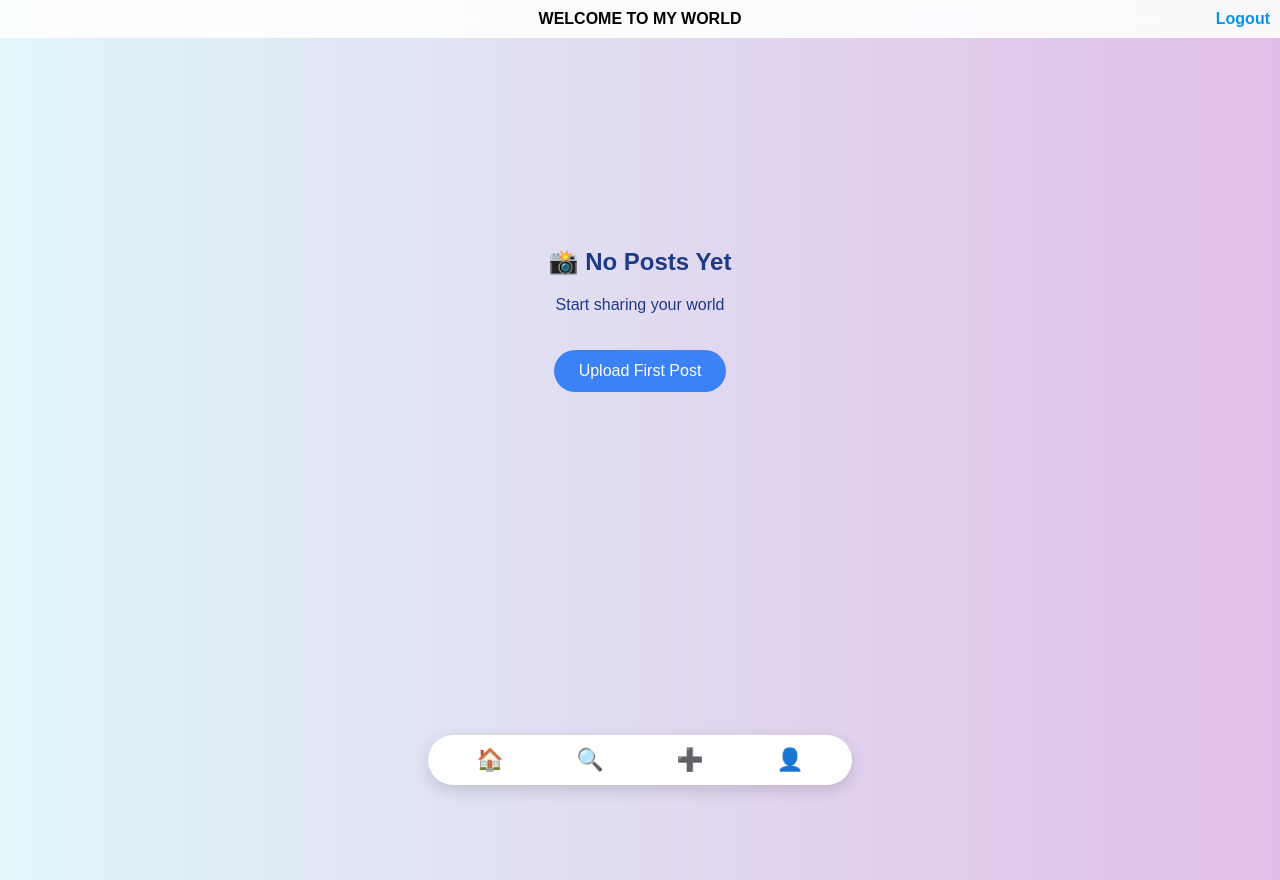
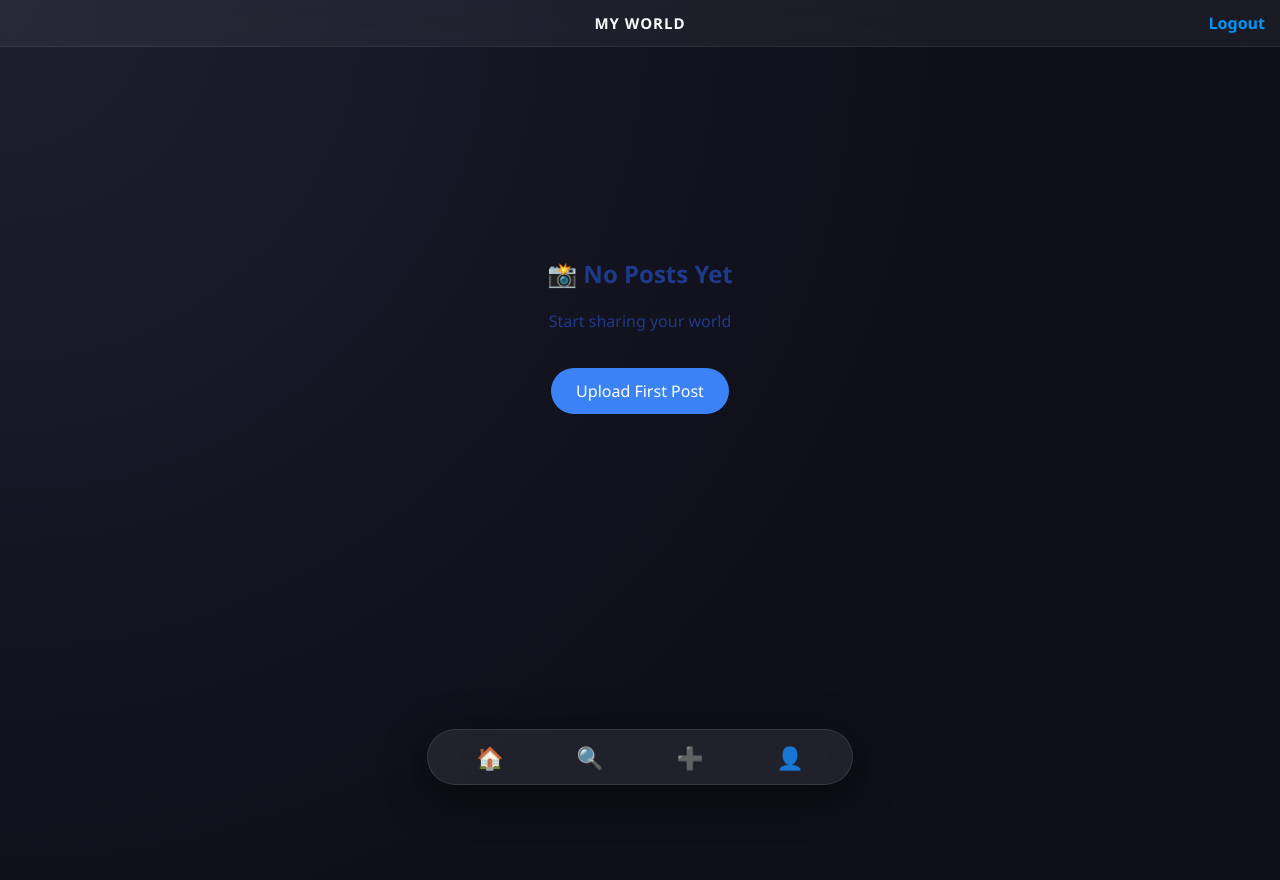
Before and after one commit to aksh336/insta_clone010, a Flask app: page /feed in a window 1280 px wide. Run offline with Flask 3, Linux system fonts and the light colour scheme; the visitor is signed in with stand-in values (Sample User, id 1); data that the repository does not hold is empty.

Commit message:
update feature

```diff
--- a/templates/feed.html
+++ b/templates/feed.html
@@ -7,8 +7,13 @@
   <style>
     body {
   margin: 0;
-      font-family: Arial;
-      background: linear-gradient(to right, #e0f7fa, #e1bee7);
+  font-family: 'Segoe UI', sans-serif;
+
+  /* 🔥 PREMIUM DARK BACKGROUND */
+  background: radial-gradient(circle at top left, #1e1e2f, #0f0f1a 60%),
+              linear-gradient(135deg, #0f172a, #1e293b);
+
+  color: #e5e7eb;
   min-height: 100vh;
   padding-bottom: 80px;
 }
@@ -18,13 +23,15 @@
   position: sticky;
   top: 0;
   height: auto;
-  background: rgba(255,255,255,0.9);
-  backdrop-filter: blur(10px);
+  background: rgba(255,255,255,0.05);
+  backdrop-filter: blur(20px);
+  border-bottom: 1px solid rgba(255,255,255,0.08);
+
   display: flex;
+  justify-content: space-between;
   align-items: center;
-  justify-content: space-between;
-  padding: 10px;
   gap: 10px;
+  padding: 12px 15px;
   z-index: 1000;
 }
 /* SEARCH */
@@ -41,7 +48,10 @@
   position: absolute;
   left: 50%;
   transform: translateX(-50%);
-      font-weight: bold;
+  font-weight: 600;
+  font-size: 15px;
+  color: #f9fafb;
+  letter-spacing: 1px;
 }
 
     .logout {
@@ -120,7 +130,11 @@
    .media-box img,
 .media-box video {
   border-radius: 15px;
-  transition: 0.3s;
+  width: 100%;
+  max-height: 420px;
+  object-fit: cover;
+
+  transition: transform 0.4s ease;
 }
 
 .media-box:hover img,
@@ -192,14 +206,22 @@
   bottom: 15px;
   left: 50%;
   transform: translateX(-50%);
+
   width: 90%;
   max-width: 400px;
+
   display: flex;
   justify-content: space-around;
+
   padding: 12px;
-  background: white;
+
+  background: rgba(255,255,255,0.08);
+  backdrop-filter: blur(20px);
+
   border-radius: 30px;
-  box-shadow: 0 5px 15px rgba(0,0,0,0.15);
+  border: 1px solid rgba(255,255,255,0.1);
+
+  box-shadow: 0 10px 40px rgba(0,0,0,0.5);
 }
 
     .navbar a {
@@ -275,7 +297,17 @@
   .logout {
     text-align: right;
   }
+.caption {
+  color: #d1d5db;
+}
 
+.likes {
+  color: #9ca3af;
+}
+
+.comment {
+  color: #e5e7eb;
+}
 }
   </style>
 </head>
@@ -286,7 +318,7 @@
 <div class="header">
 
 
-  <div class="title">WELCOME TO MY WORLD</div>
+  <div class="title">MY WORLD</div>
 
   <a class="logout" href="/logout">Logout</a>
 
```
Lines whose indentation alone changed are shown as unchanged.
